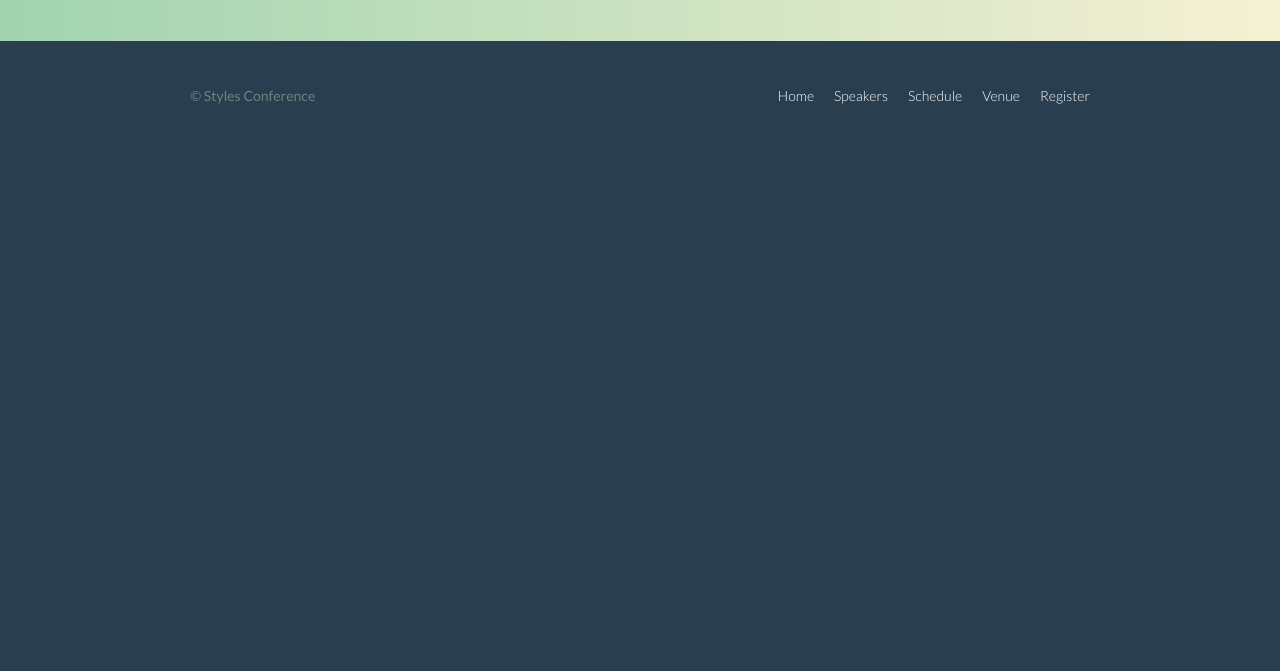
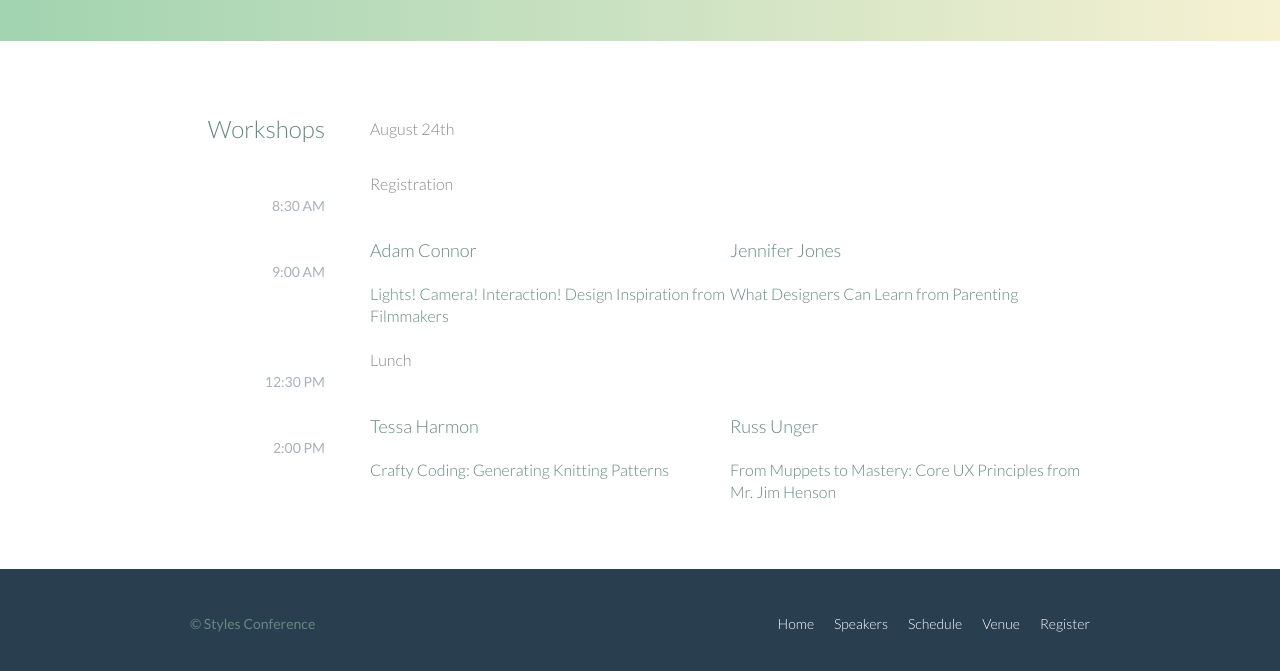
Before and after one commit to danycold/style_conference, a plain HTML site: page schedule.html in a window 1280 px wide. Shown: the part 355-1026 px from the top of the page. Before the commit the page ends 800 px from the top, so only its background shows below. Drawn offline with Linux system fonts and the light colour scheme.

Commit message:
added Workshops table in schedule.html

```diff
--- a/assets/stylesheets/main.css
+++ b/assets/stylesheets/main.css
@@ -428,3 +428,45 @@ textarea {
 .register-group textarea {
   height: 78px;
 }
+
+/*
+  ========================================
+  Schedule
+  ========================================
+*/
+
+table {
+  margin-bottom: 44px;
+  width: 100%;
+}
+table:last-child {
+  margin-bottom: 0;
+}
+
+th,
+td {
+  padding-bottom: 22px;
+  vertical-align: top;
+}
+th {
+  padding-right: 45px;
+  text-align: right;
+  width: 20%;
+}
+td {
+  width: 40%;
+}
+thead {
+  line-height: 44px;
+}
+thead th {
+  color: #648880;
+  font-size: 24px;
+}
+tbody th {
+  color: #a9b2b9;
+  font-size: 14px;
+  font-weight: 400;
+  padding-top: 22px;
+  text-transform: uppercase;
+}
--- a/schedule.html
+++ b/schedule.html
@@ -44,6 +44,84 @@
       </div>
     </section>
 
+    <!-- Schedule -->
+
+    <section class="row">
+      <div class="container">
+
+        <table>
+
+          <thead>
+             <tr>
+              <th scope="row">
+                Workshops
+              </th>
+              <td class="schedule-offset" colspan="2">
+                August 24th
+              </td>
+            </tr>
+          </thead>
+
+          <tbody>
+            <tr>
+              <th scope="row">
+                <time datetime="08:30:00">8:30 AM</time>
+              </th>
+              <td class="schedule-offset" colspan="2">
+                Registration
+              </td>
+            </tr>
+
+            <tr>
+              <th scope="row">
+                <time datetime="09:00:00">9:00 AM</time>
+              </th>
+              <td>
+                <a href="speakers.html#adam-connor">
+                  <h4>Adam Connor</h4>
+                  Lights! Camera! Interaction! Design Inspiration from Filmmakers
+                </a>
+              </td>
+              <td>
+                <a href="speakers.html#jennifer-jones">
+                  <h4>Jennifer Jones</h4>
+                  What Designers Can Learn from Parenting
+                </a>
+              </td>
+              <tr>
+                <th scope="row">
+                  <time datetime="12:30:00">12:30 PM</time>
+                </th>
+                <td class="schedule-offset" colspan="2">
+                  Lunch
+                </td>
+              </tr>
+              <tr>
+                <th scope="row">
+                  <time datetime="14:00">2:00 PM</time>
+                </th>
+                <td>
+                  <a href="speakers.html#tessa-harmon">
+                    <h4>Tessa Harmon</h4>
+                    Crafty Coding: Generating Knitting Patterns
+                  </a>
+                </td>
+                <td>
+                  <a href="speakers.html#russ-unger">
+                    <h4>Russ Unger</h4>
+                    From Muppets to Mastery: Core UX Principles from Mr. Jim Henson
+                  </a>
+                </td>
+              </tr>
+            </tr>
+
+          </tbody>
+
+        </table>
+
+      </div>
+    </section>
+
     <!-- Footer -->
 
     <footer class="primary-footer container group">
```
